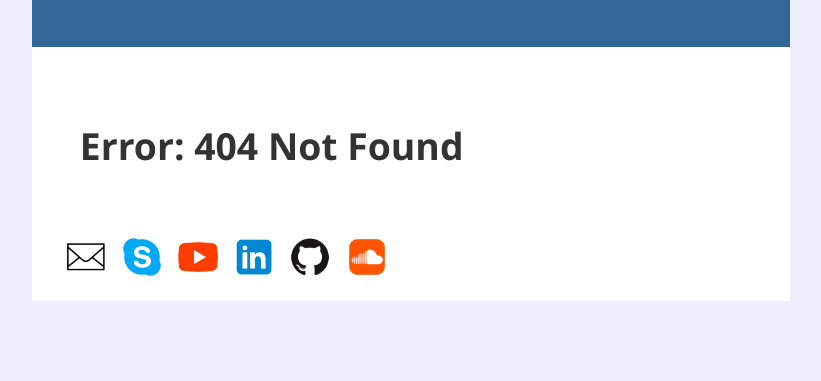
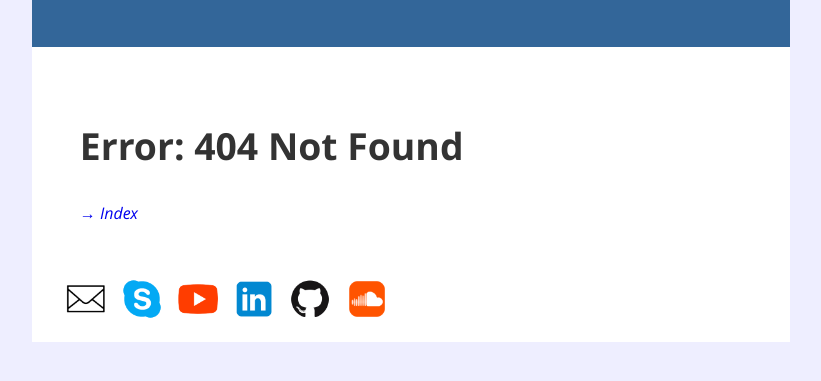
Before and after one commit to id523a/Website, a PHP site: page /error.php in a window 1280 px wide. Shown: the part 362-743 px from the top of the page, without its empty margins (229-1050 px from the left). Run offline with PHP 8.4, Linux system fonts and the light colour scheme.

Commit message:
Fixed error handling

```diff
--- a/error.php
+++ b/error.php
@@ -30,8 +30,8 @@ var page = <?php echo($loadedJson); ?>
 	<div class="thinPane">
 	</div>
 	<div class="content">
-	<?php if ($filename != 'index') echo('<p><a href="?p=index" style="font-style:italic;">&#8594; Index</a></p>'); ?>
 	<h1>Error: 404 Not Found</h1>
+	<p><a href="index.php" style="font-style:italic;">&#8594; Index</a></p>
 	</div>
 	<?php include('assets/footer.php'); ?>
 </div>
```
Also changed, not shown: .htaccess.
